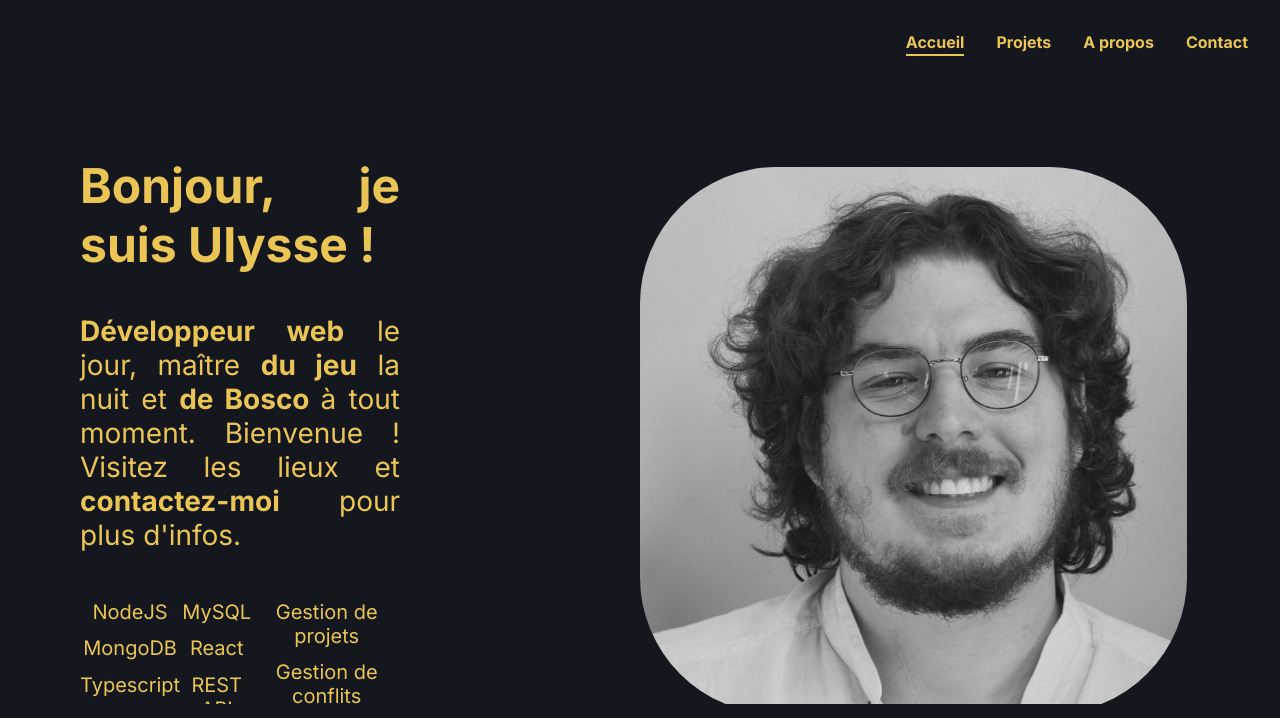
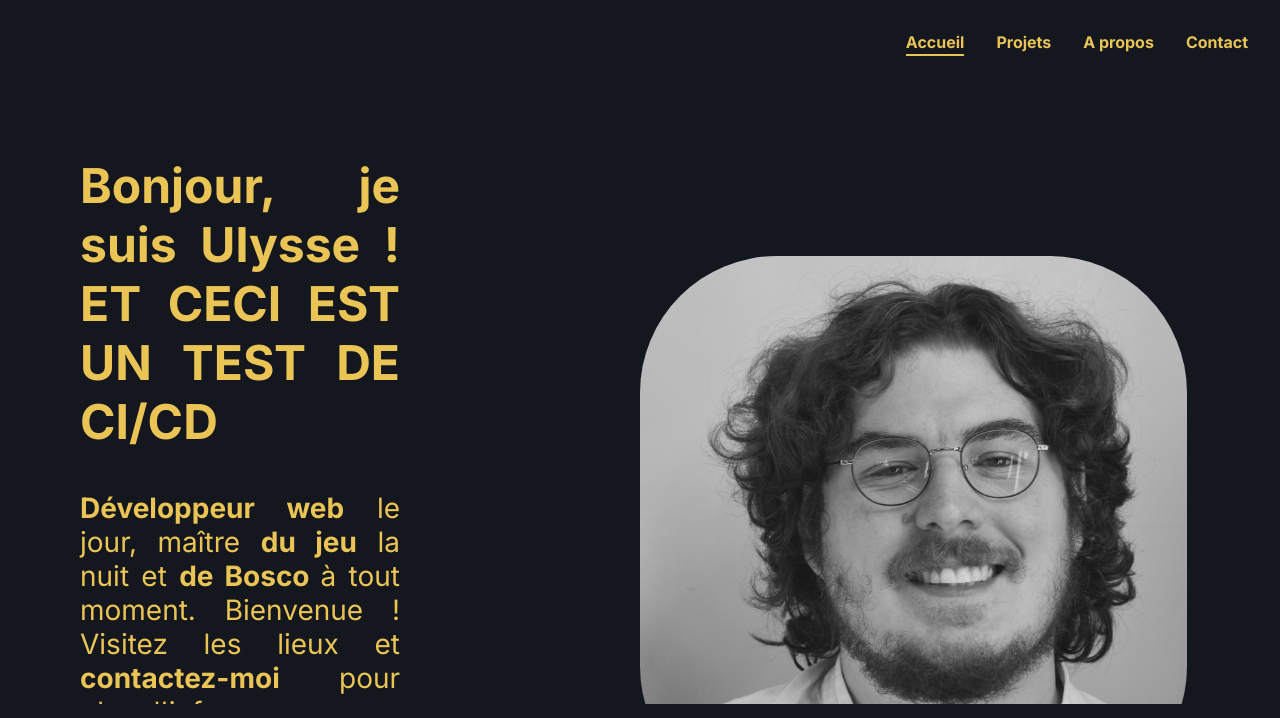
Before and after one commit to Skarginson/portfolio, a plain HTML site: page index.html in a window 1280 px wide. Shown: the top 718 px of the page. Drawn offline with Linux system fonts and the light colour scheme.

Commit message:
test CI/CD

```diff
--- a/index.html
+++ b/index.html
@@ -19,7 +19,7 @@
 
     <section id="accueil">
       <div id="left-column">
-        <h1>Bonjour, je suis Ulysse !</h1>
+        <h1>Bonjour, je suis Ulysse ! ET CECI EST UN TEST DE CI/CD</h1>
         <p>
           <span>Développeur web</span> le jour, maître <span>du jeu</span> la
           nuit et
```
